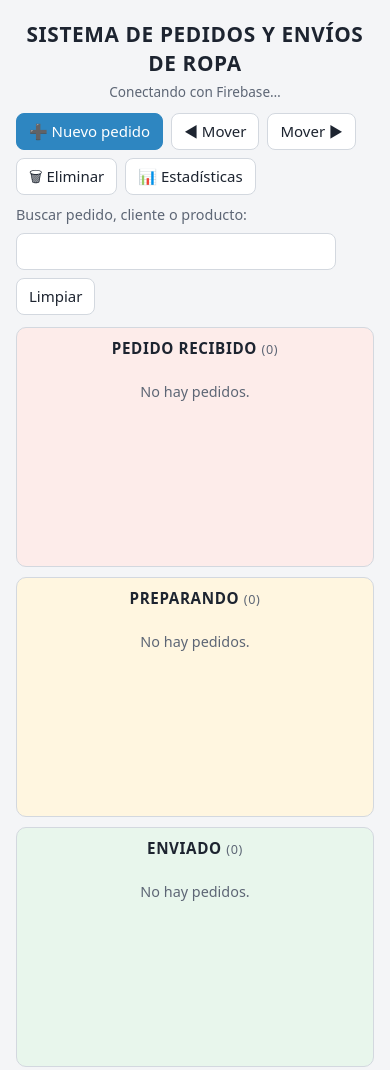
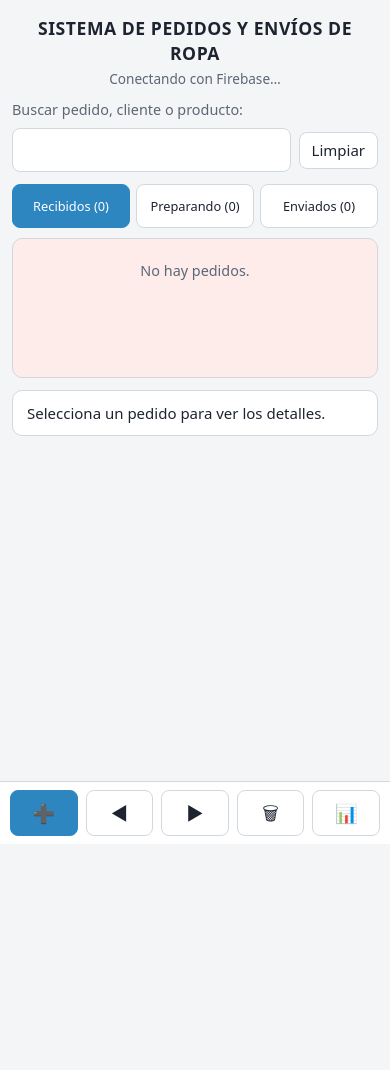
Before and after one commit to tv940848-cyber/proyecto, a plain HTML site: page index.html in a window 390 px wide. Shown: the top 1070 px of the page. After the commit the page ends 844 px from the top, so only its background shows below. Drawn offline with Linux system fonts and the light colour scheme; no server answers.

Commit message:
Add files via upload

```diff
--- a/index.html
+++ b/index.html
@@ -44,6 +44,26 @@ dialog h3{margin:0 0 10px}
 label{display:block;margin:8px 0 3px;font-size:.9rem;color:var(--muted)}
 .acts{display:flex;gap:8px;justify-content:flex-end;margin-top:14px}
 .err{color:var(--alta);margin:8px 0 0;min-height:1.2em;font-size:.9rem}
+.tabs{display:none}
+@media (max-width:760px){
+  main{padding:12px 12px 96px}
+  h1{font-size:1.1rem}
+  .tabs{display:flex;gap:6px;margin-bottom:10px}
+  .tabs button{flex:1;padding:8px 4px;font-size:.8rem;min-height:44px;line-height:1.2}
+  .tabs button.act{background:var(--acc);color:var(--accfg);border-color:var(--acc)}
+  .bar{position:fixed;left:0;right:0;bottom:0;z-index:5;margin:0;flex-wrap:nowrap;background:var(--card);border-top:1px solid var(--bd);padding:8px 10px calc(8px + env(safe-area-inset-bottom,0px))}
+  .bar button{flex:1;min-height:46px;font-size:1.15rem;padding:6px}
+  .bar .t{display:none}
+  .search label{width:100%}
+  .search input{max-width:none;flex:1;min-width:0}
+  input,select{font-size:16px;min-height:44px}
+  .col{display:none;min-height:140px}
+  .col.act{display:block}
+  .col h2{display:none}
+  .card{padding:12px}
+  dialog{width:100%;max-width:100%;margin:auto 0 0;border-radius:16px 16px 0 0;max-height:92vh;overflow:auto;padding-bottom:calc(18px + env(safe-area-inset-bottom,0px))}
+  .acts button{flex:1;min-height:44px}
+}
 </style>
 </head>
 <body>
@@ -52,11 +72,11 @@ label{display:block;margin:8px 0 3px;font-size:.9rem;color:var(--muted)}
   <div id="conexion">Conectando con Firebase…</div>
 
   <div class="bar">
-    <button class="pri" id="bNuevo">➕ Nuevo pedido</button>
-    <button id="bAtras">◀ Mover</button>
-    <button id="bAdelante">Mover ▶</button>
-    <button id="bElim">🗑 Eliminar</button>
-    <button id="bStats">📊 Estadísticas</button>
+    <button class="pri" id="bNuevo" aria-label="Nuevo pedido">➕<span class="t"> Nuevo pedido</span></button>
+    <button id="bAtras" aria-label="Mover a la columna anterior">◀<span class="t"> Mover</span></button>
+    <button id="bAdelante" aria-label="Mover a la columna siguiente"><span class="t">Mover </span>▶</button>
+    <button id="bElim" aria-label="Eliminar pedido">🗑<span class="t"> Eliminar</span></button>
+    <button id="bStats" aria-label="Estadísticas">📊<span class="t"> Estadísticas</span></button>
   </div>
 
   <div class="search">
@@ -65,6 +85,7 @@ label{display:block;margin:8px 0 3px;font-size:.9rem;color:var(--muted)}
     <button id="bLimpiar">Limpiar</button>
   </div>
 
+  <div class="tabs" id="tabs"></div>
   <div class="board" id="board"></div>
   <div id="detalle"></div>
 </main>
@@ -109,7 +130,8 @@ const db = getDatabase(app);
 const refPedidos = ref(db, "pedidos");
 
 const COLUMNAS = ["Pedido recibido", "Preparando", "Enviado"];
-let pedidos = [], sel = null;
+const ETIQ = ["Recibidos", "Preparando", "Enviados"];
+let pedidos = [], sel = null, tab = 0;
 
 const $ = id => document.getElementById(id);
 const obtener = id => pedidos.find(p => p.id === id) || null;
@@ -142,14 +164,20 @@ function render() {
   const q = $("q").value.trim().toLowerCase();
   const board = $("board");
   board.textContent = "";
+  const tabs = $("tabs");
+  tabs.textContent = "";
   const visibles = new Set();
 
   COLUMNAS.forEach(col => {
-    const c = el("section", "col");
+    const c = el("section", "col" + (COLUMNAS.indexOf(col) === tab ? " act" : ""));
     const lista = pedidos.filter(p => p.estado === col && (!q ||
       (p.id + " " + p.cliente + " " + p.producto).toLowerCase().includes(q)));
     const h = el("h2", "", col + " ");
     h.appendChild(el("small", "", "(" + lista.length + ")"));
+    const idx = COLUMNAS.indexOf(col);
+    const tb = el("button", idx === tab ? "act" : "", ETIQ[idx] + " (" + lista.length + ")");
+    tb.onclick = () => { tab = idx; render(); };
+    tabs.appendChild(tb);
     c.appendChild(h);
     if (!lista.length) c.appendChild(el("div", "vacio", "No hay pedidos."));
     lista.forEach(p => {
@@ -209,6 +237,7 @@ async function mover(dir) {
   if (!p) return mensaje("Mover pedido", "Primero selecciona un pedido.");
   const n = COLUMNAS.indexOf(p.estado) + dir;
   if (n < 0 || n >= COLUMNAS.length) return mensaje("Mover pedido", "El pedido ya está en el primer o último estado.");
+  tab = n;
   try { await update(refPedido(p.id), { estado: COLUMNAS[n] }); } catch (e) { falloFirebase(e); }
 }
 
@@ -260,6 +289,7 @@ async function guardarPedido() {
       estado: "Pedido recibido",
       fecha: new Date().toLocaleString("es", { dateStyle: "short", timeStyle: "short" })
     });
+    tab = 0;
     $("dNuevo").close();
   } catch (e) {
     $("fErr").textContent = "No se pudo guardar: " + (e.message || e);
```
